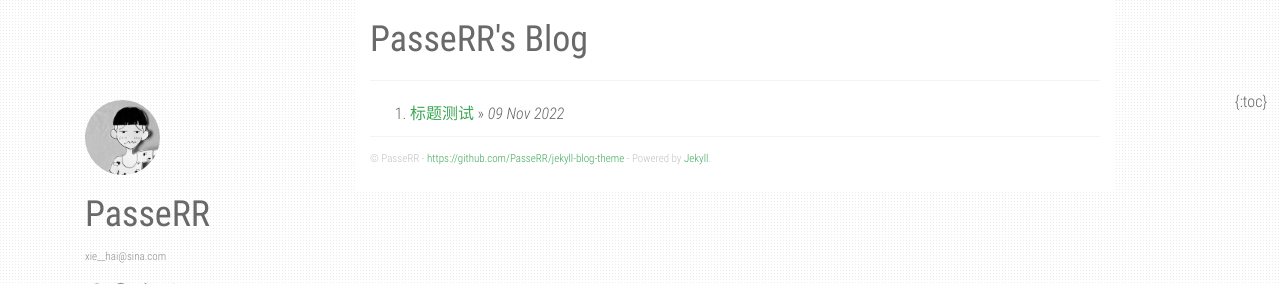
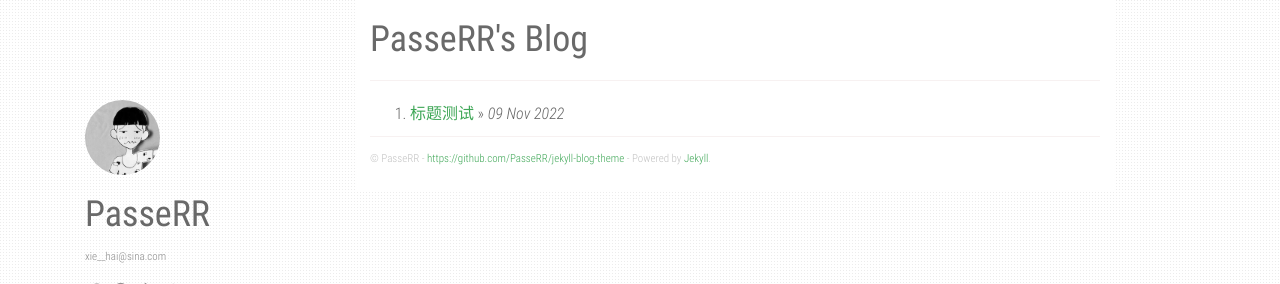
Before and after one commit to PasseRR/jeklly-resources, a Jekyll site: the page built from index.html, in a window 1280 px wide. Shown: the top 284 px of the page. Built offline with Jekyll 4.4.1, drawn with Linux system fonts in a browser that asks for light colours; some web fonts are replaced; the list of posts is cut into pages by our own code; comment, search, counter and statistics services are not loaded.

Commit message:
修改toc使用方法

```diff
--- a/_layouts/default.html
+++ b/_layouts/default.html
@@ -201,7 +201,7 @@
     </div>
     <div class="col-sm-1">
         <div class="right-condition">
-            {:toc}
+            {{ toc }}
         </div>
     </div>
     <!-- end /.col-sm-8 -->
```
